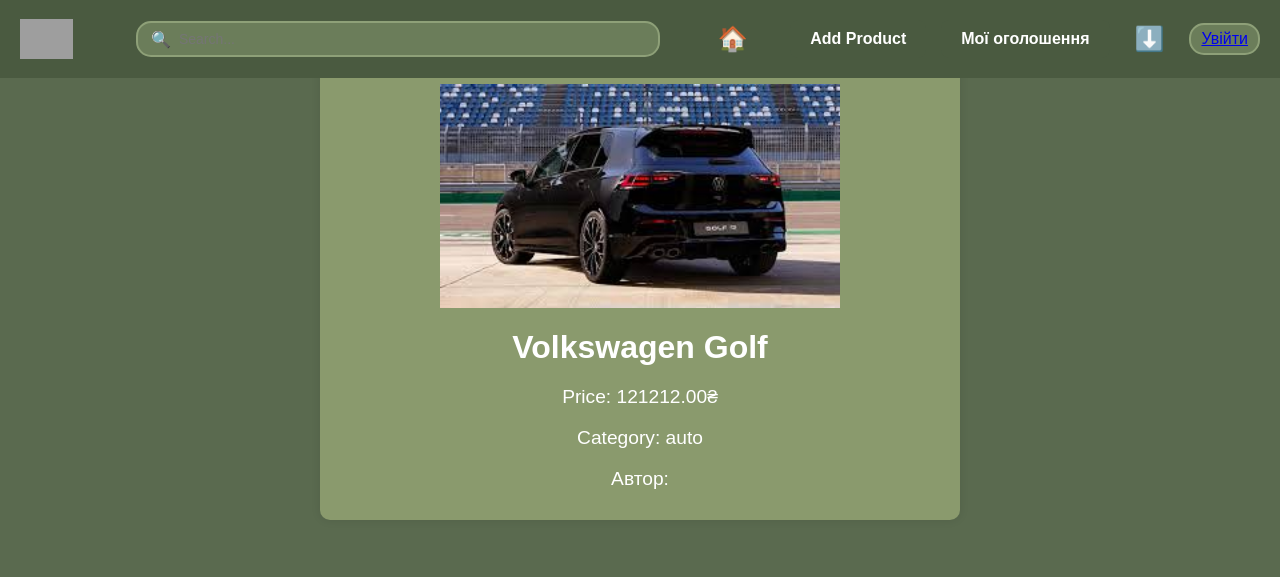
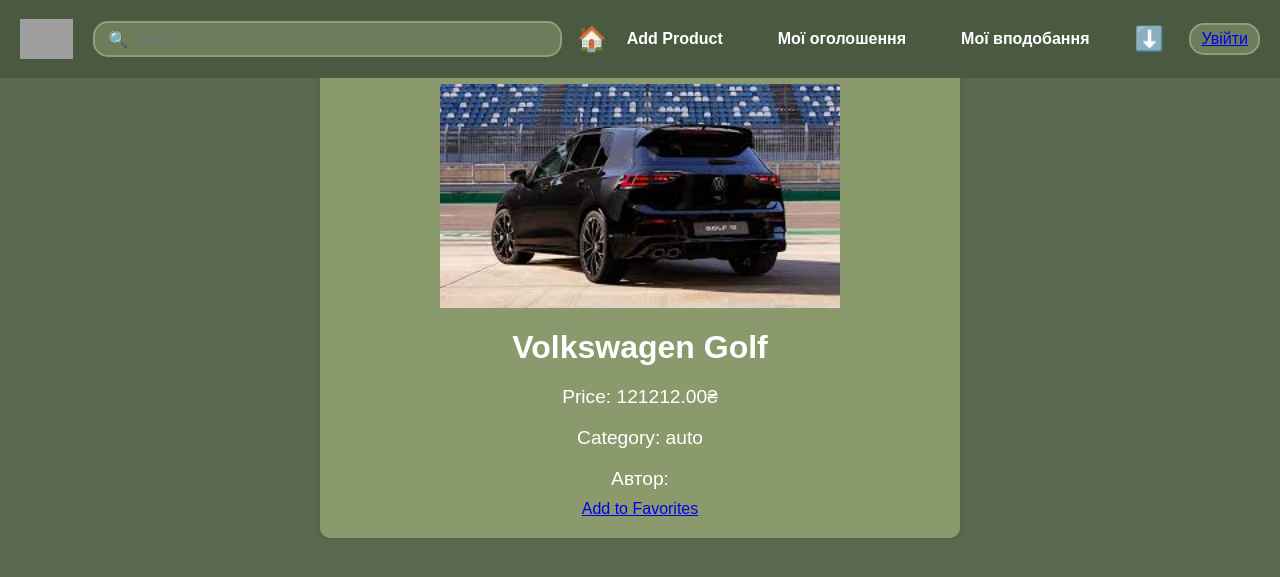
Before and after one commit to lv1tol/team_project, a Django app: page /details/1 in a window 1280 px wide. Shown: the top 577 px of the page. Run offline with Django 5.2, Linux system fonts and the light colour scheme; data comes from the database, SQL or seed files in the repository; both versions use the stored data as it was after the commit; grey boxes are pictures that could not be loaded.

Commit message:
added wishlist & and fixed -dig

```diff
--- a/products/models.py
+++ b/products/models.py
@@ -1,5 +1,6 @@
 from django.db import models
 from django.contrib.auth.models import User
+from django.core.validators import MinValueValidator
 
 class Category(models.Model):
     name = models.CharField(max_length=50, unique=True)
@@ -20,11 +21,12 @@ class Product(models.Model):
     ]
 
     name = models.CharField(max_length=255)
-    price = models.DecimalField(max_digits=10, decimal_places=2)
+    price = models.DecimalField(max_digits=10, decimal_places=2, validators=[MinValueValidator(1)])
     description = models.TextField()
     category = models.CharField(max_length=40, choices=CATEGORY_CHOICES)
     image = models.ImageField(upload_to='product_images/', blank=True, null=True)
     author = models.ForeignKey(User, on_delete=models.CASCADE)
+    favorites = models.ManyToManyField(User, related_name='favorite_products', blank=True)
 
     def str(self):
         return f"{self.name} - {self.author.username}"
--- a/products/templates/products/add_product.html
+++ b/products/templates/products/add_product.html
@@ -80,7 +80,7 @@
             <input type="text" name="name" required>
 
             <label for="price">Price:</label>
-            <input type="number" name="price" required>
+            <input type="number" name="price" required min="0.01" step="0.01">
 
             <label for="description">Description:</label>
             <textarea name="description" rows="3" required></textarea>
--- a/products/templates/products/details.html
+++ b/products/templates/products/details.html
@@ -39,6 +39,13 @@
         <p>Price: {{ product.price }}₴</p>
         <p>Category: {{ product.category }}</p>
         <p>Автор: {{ user.username }}</p>
+        <a href="{% url 'add_to_favorites' product.id %}">
+            {% if user in product.favorites.all %}
+                Remove from Favorites
+            {% else %}
+                Add to Favorites
+            {% endif %}
+        </a>
     </div>
 </body>
 </html>
--- a/products/templates/products/product_list.html
+++ b/products/templates/products/product_list.html
@@ -269,6 +269,7 @@
         <div class="user-section">
             <a class="add-product" href="/add">Add Product</a>
             <a class="add-product" href="/my_listings">Мої оголошення</a>
+            <a class="add-product" href="/my_favorites">Мої вподобання</a>
             <a href="?sort={% if sort_order == 'asc' %}desc{% else %}asc{% endif %}{% if selected_category %}&category={{ selected_category }}{% endif %}"
                class="sort-button">
                 {% if sort_order == "asc" %}
--- a/products/urls.py
+++ b/products/urls.py
@@ -12,6 +12,8 @@ urlpatterns = [
     path('delete/<int:id>/', delete_product, name='delete_product'),
     path("details/<int:id>", details, name='details'),
     path('my_listings', my_listings, name='my_listings'),
+    path('add_to_favorites/<int:id>', add_to_favorites, name='add_to_favorites'),
+    path('my_favorites', my_favorites, name='my_favorites'),
     path('login/', auth_views.LoginView.as_view(template_name='registration/login.html', next_page='product_list'), name='login'),
     path('register/', register, name='register'),
     path('logout/', logout_view, name='logout'),
--- a/products/views.py
+++ b/products/views.py
@@ -1,4 +1,4 @@
-from django.shortcuts import render, redirect
+from django.shortcuts import render, redirect, get_object_or_404
 from .models import Product, Profile
 from django.http import HttpResponse
 from .forms import ProductForm
@@ -71,6 +71,21 @@ def my_listings(request):
     products = Product.objects.filter(author=request.user)
     return render(request, 'products/my_listings.html', {'products': products})
 
+@login_required
+def add_to_favorites(request, id):
+    product = get_object_or_404(Product, id=id)
+    if product.favorites.filter(id=request.user.id).exists():
+        product.favorites.remove(request.user)
+    else:
+        product.favorites.add(request.user)
+    return redirect('product_list')
+
+#  Мої вподобання
+@login_required
+def my_favorites(request):
+    products = Product.objects.filter(favorites=request.user)
+    return render(request, 'products/my_favorites.html', {'products': products})
+
 # Реєстрація
 def register(request):
     if request.method == 'POST':
```
Also changed, not shown: products/templates/products/my_favorites.html (added, +23 -0 lines), avatars/Ава.gif (added), avatars/Ава_6E4kX5j.gif (added), db.sqlite3, product_images/Ава_ve4U6ki.gif (added), products/migrations/0010_product_favorites_alter_product_price.py (added).
